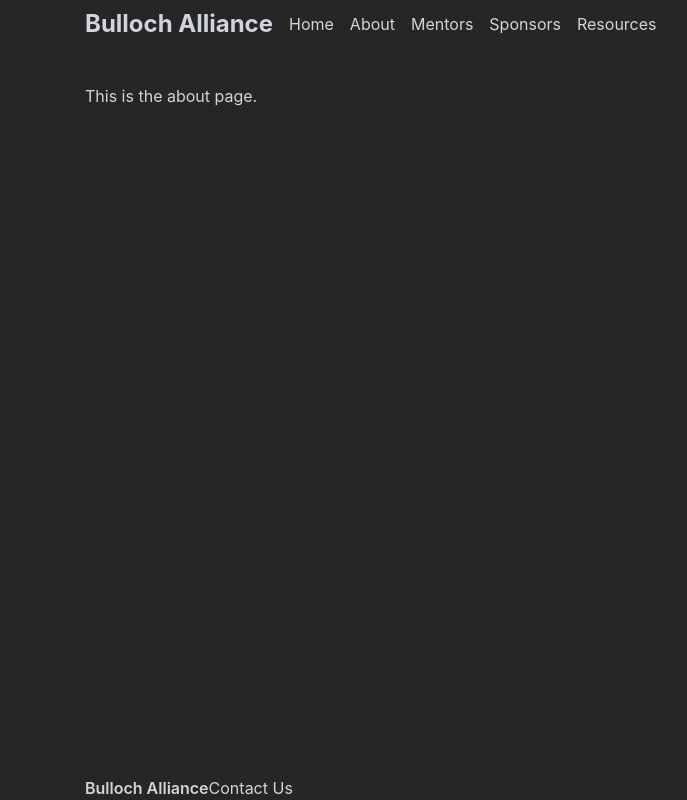
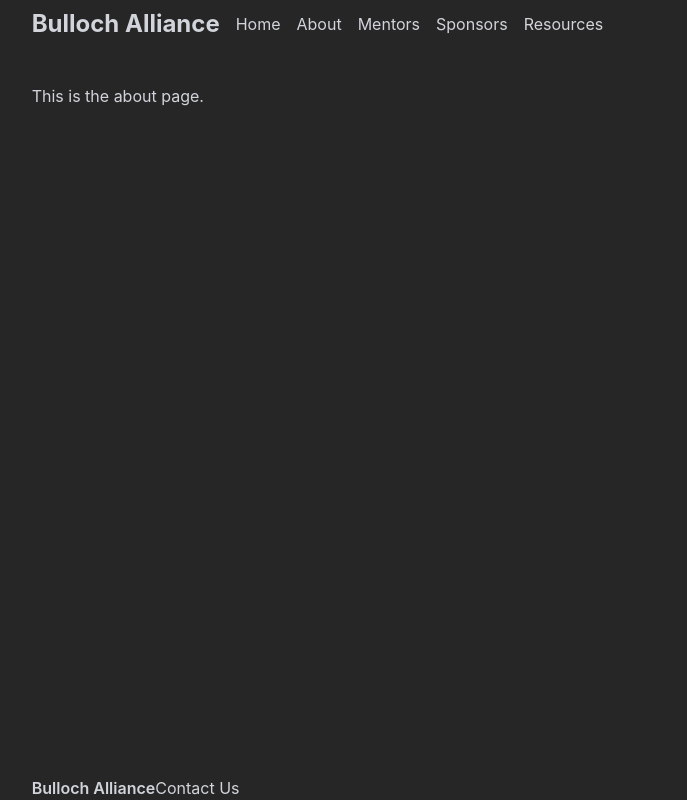
Before and after one commit to FRC8815-Bulloch-Alliance/FRC8815_Website, a Next.js app: page /about in a window 1280 px wide. Shown: the whole page, without its empty margins (75-762 px from the left). Built offline with nearby package versions, Linux system fonts and the light colour scheme.

Commit message:
Making good progress. :D

```diff
--- a/pages/components/layout.tsx
+++ b/pages/components/layout.tsx
@@ -5,7 +5,7 @@ export default function Layout({ children }: { children: any }) {
   return (
     <>
       <div className="text-gray-300 bg-neutral-800 h-screen w-screen">
-        <div className="w-9/12 mx-auto">
+        <div className="w-10/12 mx-auto">
           <Navbar />
           <main className="my-9">{children}</main>
           <Footer />
--- a/pages/index.tsx
+++ b/pages/index.tsx
@@ -14,7 +14,7 @@ const Home: NextPage = () => {
 
         <div className="flex items-center space-x-3">
           {/* This will serve as a container for the text on the 'hero' page */}
-          <div className="w-6/12" >
+          <div className="w-6/12 bg-neutral-700 rounded-lg px-4 py-4" >
             <h1 className="text-5xl">
               Bulloch Alliance
             </h1>
```
